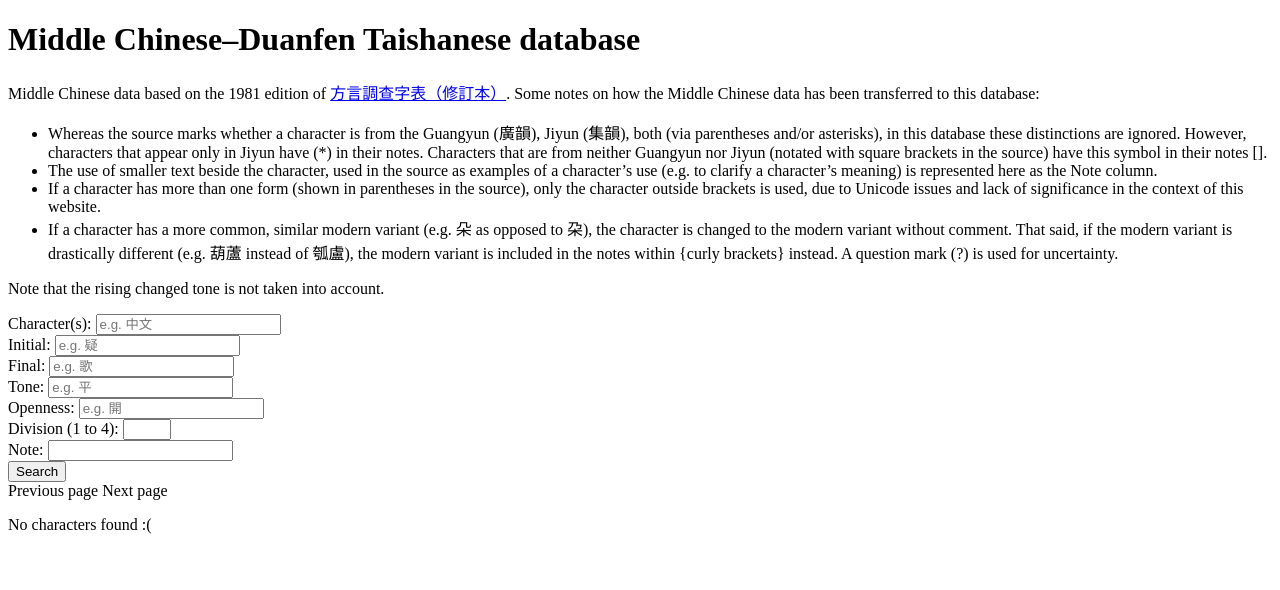
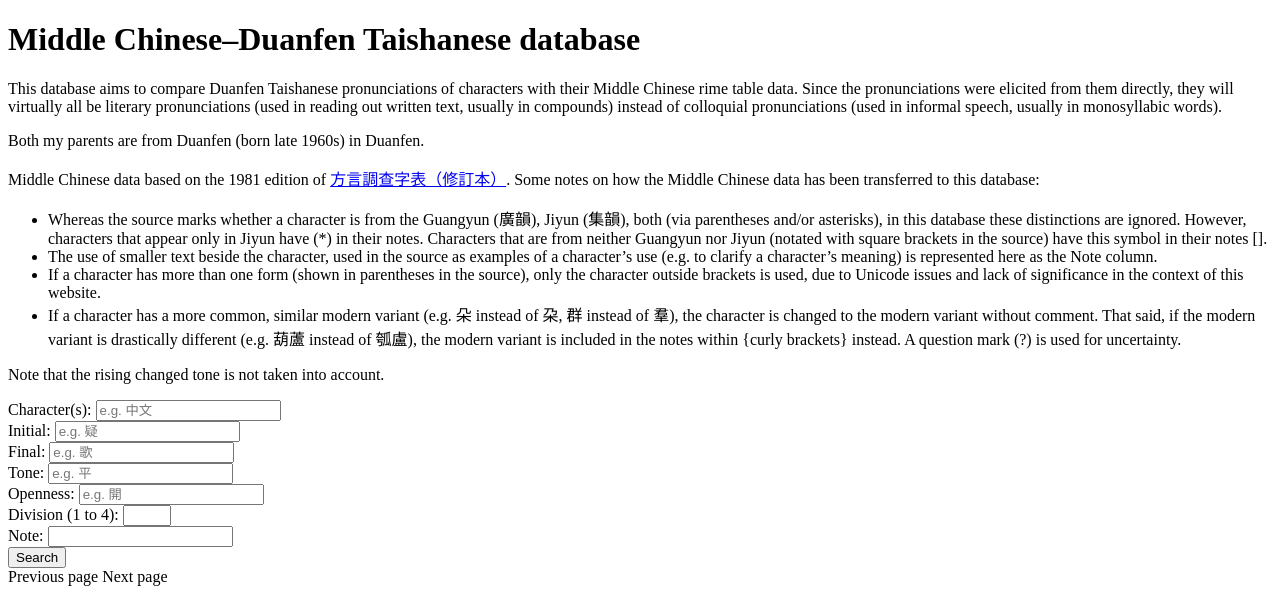
Before and after one commit to dddlr/taisho, a Django app: page /tsmc/ in a window 1280 px wide. Shown: the top 590 px of the page. Run offline with Django 3.2, Linux system fonts and the light colour scheme; data that the repository does not hold is empty.

Commit message:
Add some stuff to templates

```diff
--- a/src/tsmc/templates/tsmc/character.html
+++ b/src/tsmc/templates/tsmc/character.html
@@ -1,6 +1,8 @@
 <!DOCTYPE html>
 <meta charset="utf-8">
-Looking at character {{ character }}. <a href="{% url 'tsmc:search' %}">Click here to return home</a><br>
+Looking at character {{ character }}.
+<a href="/admin/tsmc/character/{{ character.id }}/change/">Click here to edit.</a>
+<a href="{% url 'tsmc:search' %}">Click here to return home</a><br>
 <ul>
   <li>Initial: {{ character.initial }}</li>
   <li>Final: {{ character.final }}</li>
--- a/src/tsmc/templates/tsmc/index.html
+++ b/src/tsmc/templates/tsmc/index.html
@@ -2,8 +2,19 @@
 <meta charset="utf-8">
 <h1>Middle Chinese–Duanfen Taishanese database</h1>
 <p>
+  This database aims to compare Duanfen Taishanese pronunciations of characters
+  with their Middle Chinese rime table data. Since the pronunciations were
+  elicited from them directly, they will virtually all be literary
+  pronunciations (used in reading out written text, usually in compounds)
+  instead of colloquial pronunciations (used in informal speech, usually in
+  monosyllabic words).
+</p>
+<p>
+  Both my parents are from Duanfen (born late 1960s) in Duanfen.
+</p>
+<p>
   Middle Chinese data based on the 1981 edition of
-  <a href="http://fdjpkc.fudan.edu.cn/_upload/article/files/aa/1a/5156f64f4ce88a2ee0499adfd1d7/9d820868-2b1c-4ec1-8013-dc9062afb641.pdf">方言調查字表（修訂本）</a>.
+  <a href="https://web.archive.org/web/20180529082256/http://fdjpkc.fudan.edu.cn/_upload/article/files/aa/1a/5156f64f4ce88a2ee0499adfd1d7/9d820868-2b1c-4ec1-8013-dc9062afb641.pdf<Paste>">方言調查字表（修訂本）</a>.
   Some notes on how the Middle Chinese data has been transferred to this
   database:
 </p>
@@ -27,11 +38,12 @@
     of significance in the context of this website.
   </li>
   <li>
-    If a character has a more common, similar modern variant (e.g. 朵 as
-    opposed to 朶), the character is changed to the modern variant without
-    comment. That said, if the modern variant is drastically different (e.g.
-    葫蘆 instead of 瓠盧), the modern variant is included in the notes within
-    {curly brackets} instead. A question mark (?) is used for uncertainty.
+    If a character has a more common, similar modern variant (e.g. 朵 instead
+    of 朶, 群 instead of 羣), the character is changed to the modern variant
+    without comment. That said, if the modern variant is drastically different
+    (e.g. 葫蘆 instead of 瓠盧), the modern variant is included in the notes
+    within {curly brackets} instead. A question mark (?) is used for
+    uncertainty.
   </li>
 </ul>
 <p>Note that the rising changed tone is not taken into account.</p>
```
